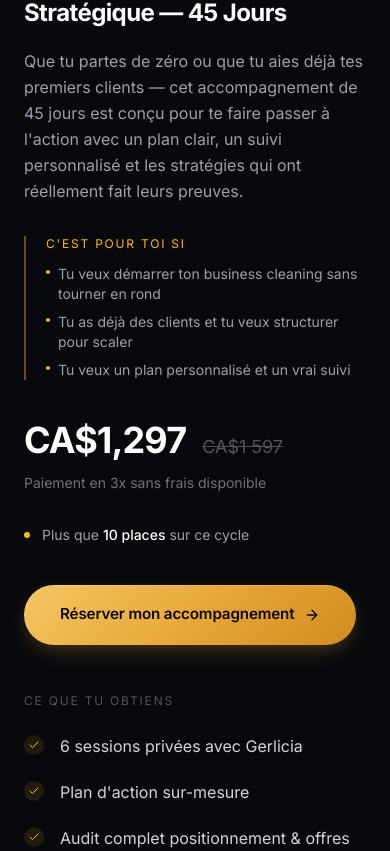
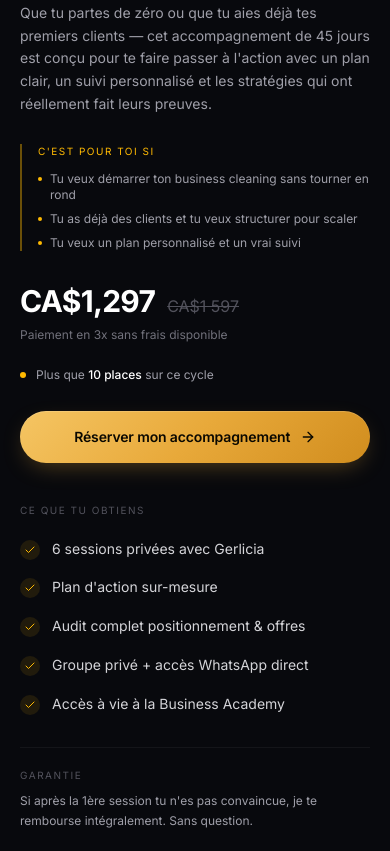
Before and after one commit to PATAWALA/Entreprendre-Sans-Filtre-Bossladygerlicia, a Next.js app: page / in a window 390 px wide. Shown: the part 2873-3724 px from the top of the page. Built offline with nearby package versions, Linux system fonts and the light colour scheme.

Commit message:
98 update

```diff
--- a/src/components/sections/featured-offer.tsx
+++ b/src/components/sections/featured-offer.tsx
@@ -9,8 +9,8 @@ export default function FeaturedOffer() {
   const offer = offers.find((o) => o.featured)!;
 
   return (
-    <section id="featured" className="relative py-24 sm:py-32">
-      <div className="mx-auto max-w-5xl px-6">
+    <section id="featured" className="relative py-20 sm:py-32">
+      <div className="mx-auto max-w-5xl px-5 sm:px-6">
         {/* ═══════════════════════════════════════════
             HEADER
             ═══════════════════════════════════════════ */}
@@ -19,7 +19,7 @@ export default function FeaturedOffer() {
           whileInView={{ opacity: 1, y: 0 }}
           viewport={{ once: true, margin: "-100px" }}
           transition={{ duration: 0.7, ease: [0.16, 1, 0.3, 1] }}
-          className="mb-16 text-center"
+          className="mb-12 text-center sm:mb-16"
         >
           <span className="eyebrow">Mon programme signature</span>
           <h2 className="mt-4 text-3xl font-bold leading-[1.1] tracking-tight text-white sm:text-4xl lg:text-5xl">
@@ -37,36 +37,31 @@ export default function FeaturedOffer() {
           whileInView={{ opacity: 1, y: 0 }}
           viewport={{ once: true, margin: "-100px" }}
           transition={{ duration: 0.8, ease: [0.16, 1, 0.3, 1] }}
-          className="grid items-start gap-12 lg:grid-cols-[1.1fr,1fr] lg:gap-20"
+          className="grid items-start gap-10 sm:gap-12 lg:grid-cols-[1.1fr,1fr] lg:gap-20"
         >
           {/* ══════════════════════════════════
               COLONNE GAUCHE — PITCH
               ══════════════════════════════════ */}
           <div>
             {/* Titre complet */}
-            <h3 className="text-2xl font-bold leading-tight tracking-tight text-white sm:text-3xl">
+            <h3 className="text-xl font-bold leading-tight tracking-tight text-white sm:text-2xl lg:text-3xl">
               {offer.title}
             </h3>
 
-            {/* ═══════════════════════════════════════
-                DESCRIPTION REFORMULÉE
-                → Inclut tous les profils
-                ═══════════════════════════════════════ */}
-            <p className="mt-5 text-base leading-relaxed text-zinc-400 sm:text-lg">
+            {/* Description */}
+            <p className="mt-4 text-sm leading-relaxed text-zinc-400 sm:mt-5 sm:text-base lg:text-lg">
               Que tu partes de zéro ou que tu aies déjà tes premiers clients —
               cet accompagnement de 45 jours est conçu pour te faire passer à
               l'action avec un plan clair, un suivi personnalisé et les
               stratégies qui ont réellement fait leurs preuves.
             </p>
 
-            {/* ═══════════════════════════════════════
-                POUR QUI ? — Petit encart
-                ═══════════════════════════════════════ */}
-            <div className="mt-8 border-l-2 border-amber-400/40 pl-5">
-              <p className="text-xs uppercase tracking-[0.15em] text-amber-400">
+            {/* Encart "C'est pour toi si" */}
+            <div className="mt-7 border-l-2 border-amber-400/40 pl-4 sm:mt-8 sm:pl-5">
+              <p className="text-[10px] uppercase tracking-[0.15em] text-amber-400 sm:text-xs">
                 C'est pour toi si
               </p>
-              <ul className="mt-3 space-y-2 text-sm text-zinc-400">
+              <ul className="mt-3 space-y-2 text-xs text-zinc-400 sm:text-sm">
                 <li className="flex items-start gap-2">
                   <span className="mt-1.5 h-1 w-1 flex-shrink-0 rounded-full bg-amber-400" />
                   <span>Tu veux démarrer ton business cleaning sans tourner en rond</span>
@@ -83,39 +78,39 @@ export default function FeaturedOffer() {
             </div>
 
             {/* Prix */}
-            <div className="mt-10 flex flex-wrap items-baseline gap-x-4 gap-y-2">
-              <div className="text-4xl font-bold tracking-tight text-white sm:text-5xl">
+            <div className="mt-8 flex flex-wrap items-baseline gap-x-3 gap-y-1 sm:mt-10 sm:gap-x-4">
+              <div className="text-3xl font-bold tracking-tight text-white sm:text-4xl lg:text-5xl">
                 {offer.priceLabel}
               </div>
               {offer.compareAtPrice && (
-                <div className="text-lg text-zinc-600 line-through">
+                <div className="text-base text-zinc-600 line-through sm:text-lg">
                   CA${offer.compareAtPrice.toLocaleString("fr-CA")}
                 </div>
               )}
             </div>
 
             {/* Sous-texte paiement */}
-            <p className="mt-3 text-sm text-zinc-500">
+            <p className="mt-2 text-xs text-zinc-500 sm:mt-3 sm:text-sm">
               Paiement en 3x sans frais disponible
             </p>
 
             {/* Urgence */}
-            <div className="mt-8 flex items-center gap-3">
-              <span className="h-1.5 w-1.5 rounded-full bg-amber-400" />
-              <span className="text-sm text-zinc-400">
+            <div className="mt-6 flex items-center gap-2.5 sm:mt-8 sm:gap-3">
+              <span className="h-1.5 w-1.5 flex-shrink-0 rounded-full bg-amber-400" />
+              <span className="text-xs text-zinc-400 sm:text-sm">
                 Plus que{" "}
                 <span className="font-medium text-white">10 places</span> sur
                 ce cycle
               </span>
             </div>
 
-            {/* CTA principal */}
-            <div className="mt-10">
+            {/* CTA — Compact sur mobile */}
+            <div className="mt-7 sm:mt-10">
               <a
                 href={offer.ctaHref}
                 target="_blank"
                 rel="noopener noreferrer"
-                className="btn-primary group"
+                className="btn-primary group w-full justify-center px-6 py-4 text-sm sm:w-auto sm:px-9 sm:py-5 sm:text-base"
               >
                 {offer.ctaLabel}
                 <ArrowRight className="h-4 w-4 transition-transform group-hover:translate-x-1" />
@@ -127,11 +122,11 @@ export default function FeaturedOffer() {
               COLONNE DROITE — BÉNÉFICES
               ══════════════════════════════════ */}
           <div className="lg:pt-2">
-            <p className="mb-6 text-xs uppercase tracking-[0.15em] text-zinc-600">
+            <p className="mb-5 text-[10px] uppercase tracking-[0.15em] text-zinc-600 sm:mb-6 sm:text-xs">
               Ce que tu obtiens
             </p>
 
-            <ul className="space-y-5">
+            <ul className="space-y-4 sm:space-y-5">
               {offer.highlights.map((h, i) => (
                 <motion.li
                   key={h}
@@ -143,12 +138,12 @@ export default function FeaturedOffer() {
                     delay: i * 0.08,
                     ease: [0.16, 1, 0.3, 1],
                   }}
-                  className="flex items-start gap-4"
+                  className="flex items-start gap-3 sm:gap-4"
                 >
                   <div className="mt-0.5 flex h-5 w-5 flex-shrink-0 items-center justify-center rounded-full bg-amber-400/10">
                     <Check className="h-3 w-3 text-amber-400" />
                   </div>
-                  <span className="text-base leading-relaxed text-zinc-300">
+                  <span className="text-sm leading-relaxed text-zinc-300 sm:text-base">
                     {h}
                   </span>
                 </motion.li>
@@ -156,11 +151,11 @@ export default function FeaturedOffer() {
             </ul>
 
             {/* Garantie */}
-            <div className="mt-10 border-t border-white/5 pt-6">
-              <p className="text-xs uppercase tracking-[0.15em] text-zinc-600">
+            <div className="mt-8 border-t border-white/5 pt-5 sm:mt-10 sm:pt-6">
+              <p className="text-[10px] uppercase tracking-[0.15em] text-zinc-600 sm:text-xs">
                 Garantie
               </p>
-              <p className="mt-3 text-sm leading-relaxed text-zinc-400">
+              <p className="mt-2 text-xs leading-relaxed text-zinc-400 sm:mt-3 sm:text-sm">
                 Si après la 1ère session tu n'es pas convaincue, je te
                 rembourse intégralement. Sans question.
               </p>
```
